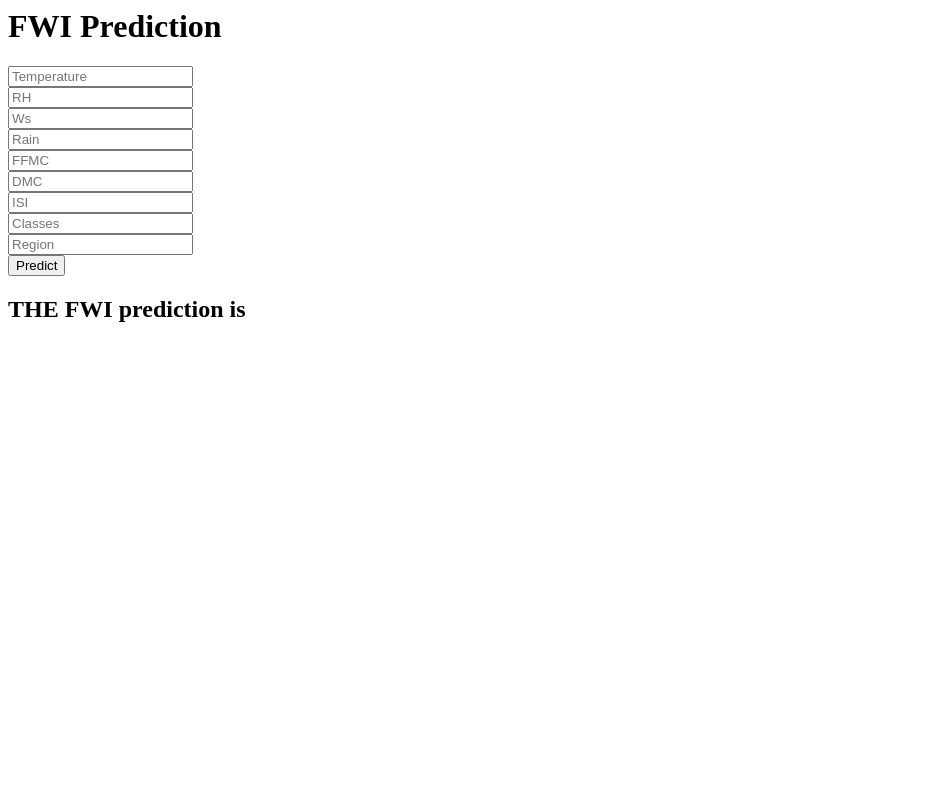
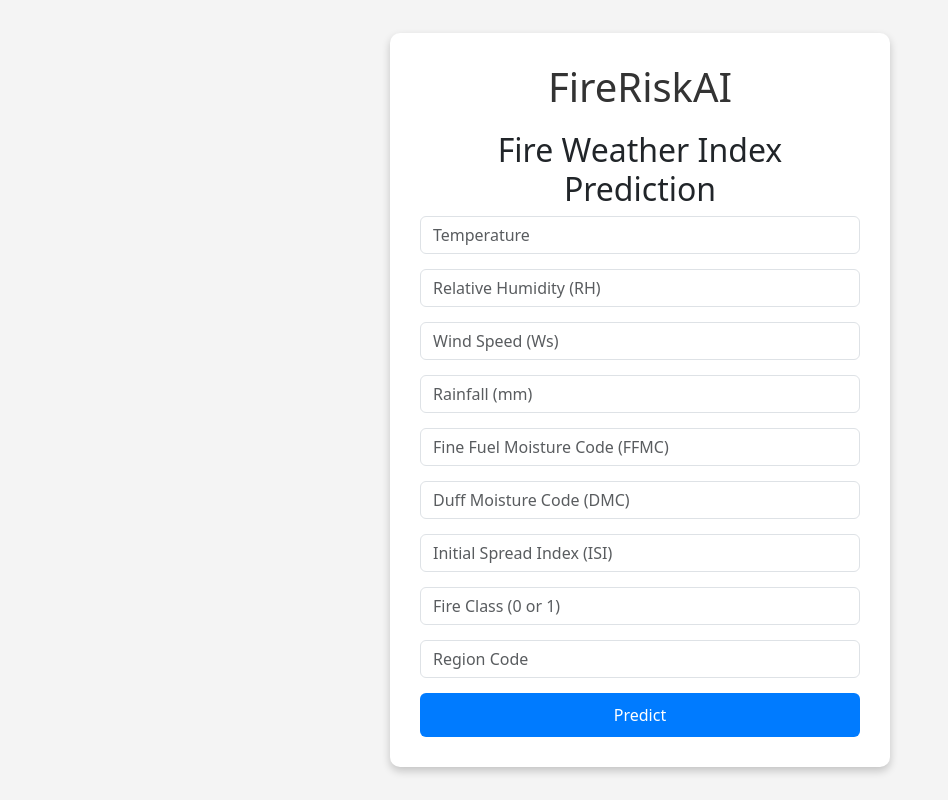
Before and after one commit to rushxbh910/FireRisk-AI, a Flask app: template Predictions_Web-App/templates/home.html in a window 1280 px wide. Shown: the whole page, without its empty margins (0-948 px from the left). Run offline with Flask 3, Linux system fonts and the light colour scheme; the template is opened without the code that fills it, so the values that code supplies are empty; parts of the project's set-up code (start-up, migrations or seed data) failed here and were passed over.

Commit message:
Implementation Completed!

```diff
--- a/Predictions_Web-App/application.py
+++ b/Predictions_Web-App/application.py
@@ -13,11 +13,7 @@
 standard_scaler=pickle.load(open(r"C:\Projects\Algerian_forest_fires_Prediction\scaler.pkl",'rb'))
 
 
-@app.route("/")
-def index():
-    return render_template('index.html')
-
-@app.route("/predictdata",methods=['GET','POST']) #GET OPENS A STATIC PAGE, WHEREAS IF YOU SEARCH SOMETHING IN THAT STATIC PAGE WE'RE POSTING/SENDING A QUREY
+@app.route("/",methods=['GET','POST']) #GET OPENS A STATIC PAGE, WHEREAS IF YOU SEARCH SOMETHING IN THAT STATIC PAGE WE'RE POSTING/SENDING A QUREY
 def predict_datapoint():
     if request.method=='POST':
         Temperature=float(request.form.get('Temperature'))
--- a/Predictions_Web-App/templates/home.html
+++ b/Predictions_Web-App/templates/home.html
@@ -1,26 +1,70 @@
-<html>
+<!DOCTYPE html>
+<html lang="en">
+<head>
+    <meta charset="UTF-8">
+    <meta name="viewport" content="width=device-width, initial-scale=1.0">
+    <title>FWI Prediction</title>
+    <link href="https://cdn.jsdelivr.net/npm/bootstrap@5.3.0/dist/css/bootstrap.min.css" rel="stylesheet">
+    <style>
+        body {
+            background-color: #f4f4f4;
+            display: flex;
+            justify-content: center;
+            align-items: center;
+            height: 100vh;
+        }
+        .container {
+            max-width: 500px;
+            background: white;
+            padding: 30px;
+            border-radius: 10px;
+            box-shadow: 0px 4px 8px rgba(0, 0, 0, 0.2);
+            text-align: center;
+        }
+        .form-control {
+            margin-bottom: 15px;
+        }
+        .btn-primary {
+            width: 100%;
+            background-color: #007bff;
+            border: none;
+            padding: 10px;
+        }
+        .btn-primary:hover {
+            background-color: #0056b3;
+        }
+        h1 {
+            margin-bottom: 20px;
+            color: #333;
+        }
+    </style>
+</head>
 <body>
-    <div class="login">
-       <h1>FWI Prediction</h1>
 
-        <!-- Main Input For Receiving Query to our ML -->
-       <form action="{{ url_for('predict_datapoint')}}" method="post">
-         <input type="text" name="Temperature" placeholder="Temperature" required="required" /><br>
-           <input type="text" name="RH" placeholder="RH" required="required" /><br>
-           <input type="text" name="Ws" placeholder="Ws" required="required" /><br>
-           <input type="text" name="Rain" placeholder="Rain" required="required" /><br>
-           <input type="text" name="FFMC" placeholder="FFMC" required="required" /><br>
-           <input type="text" name="DMC" placeholder="DMC" required="required" /><br>
-           <input type="text" name="ISI" placeholder="ISI" required="required" /><br>
-           <input type="text" name="Classes" placeholder="Classes" required="required" /><br>
-           <input type="text" name="Region" placeholder="Region" required="required" /><br>
+    <div class="container">
+        <h1>FireRiskAI</h1>
+        <h2>Fire Weather Index Prediction</h2>
 
+        <form action="{{ url_for('predict_datapoint') }}" method="post">
+            <input type="text" name="Temperature" class="form-control" placeholder="Temperature" required>
+            <input type="text" name="RH" class="form-control" placeholder="Relative Humidity (RH)" required>
+            <input type="text" name="Ws" class="form-control" placeholder="Wind Speed (Ws)" required>
+            <input type="text" name="Rain" class="form-control" placeholder="Rainfall (mm)" required>
+            <input type="text" name="FFMC" class="form-control" placeholder="Fine Fuel Moisture Code (FFMC)" required>
+            <input type="text" name="DMC" class="form-control" placeholder="Duff Moisture Code (DMC)" required>
+            <input type="text" name="ISI" class="form-control" placeholder="Initial Spread Index (ISI)" required>
+            <input type="text" name="Classes" class="form-control" placeholder="Fire Class (0 or 1)" required>
+            <input type="text" name="Region" class="form-control" placeholder="Region Code" required>
 
+            <button type="submit" class="btn btn-primary">Predict</button>
+        </form>
 
-           <button type="submit" class="btn btn-primary btn-block btn-large">Predict</button>
-       </form>
-    <h2>
-       THE FWI prediction is {{result}}
-    </h2>
-   <body>
+        {% if result %}
+            <div class="alert alert-success mt-3">
+                <h4>Predicted FWI: {{ result }}</h4>
+            </div>
+        {% endif %}
+    </div>
+
+</body>
 </html>
```
Also changed, not shown: 2 other files.
